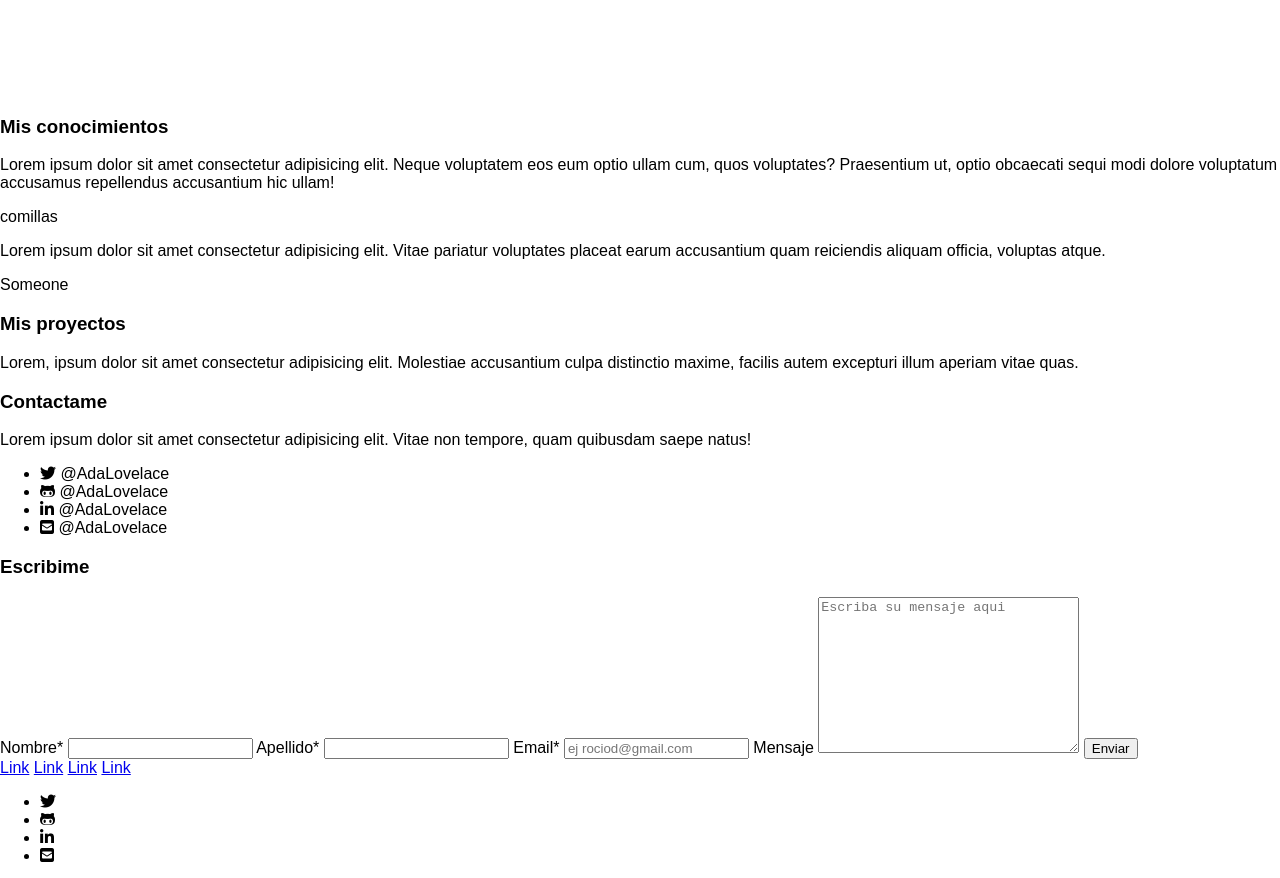
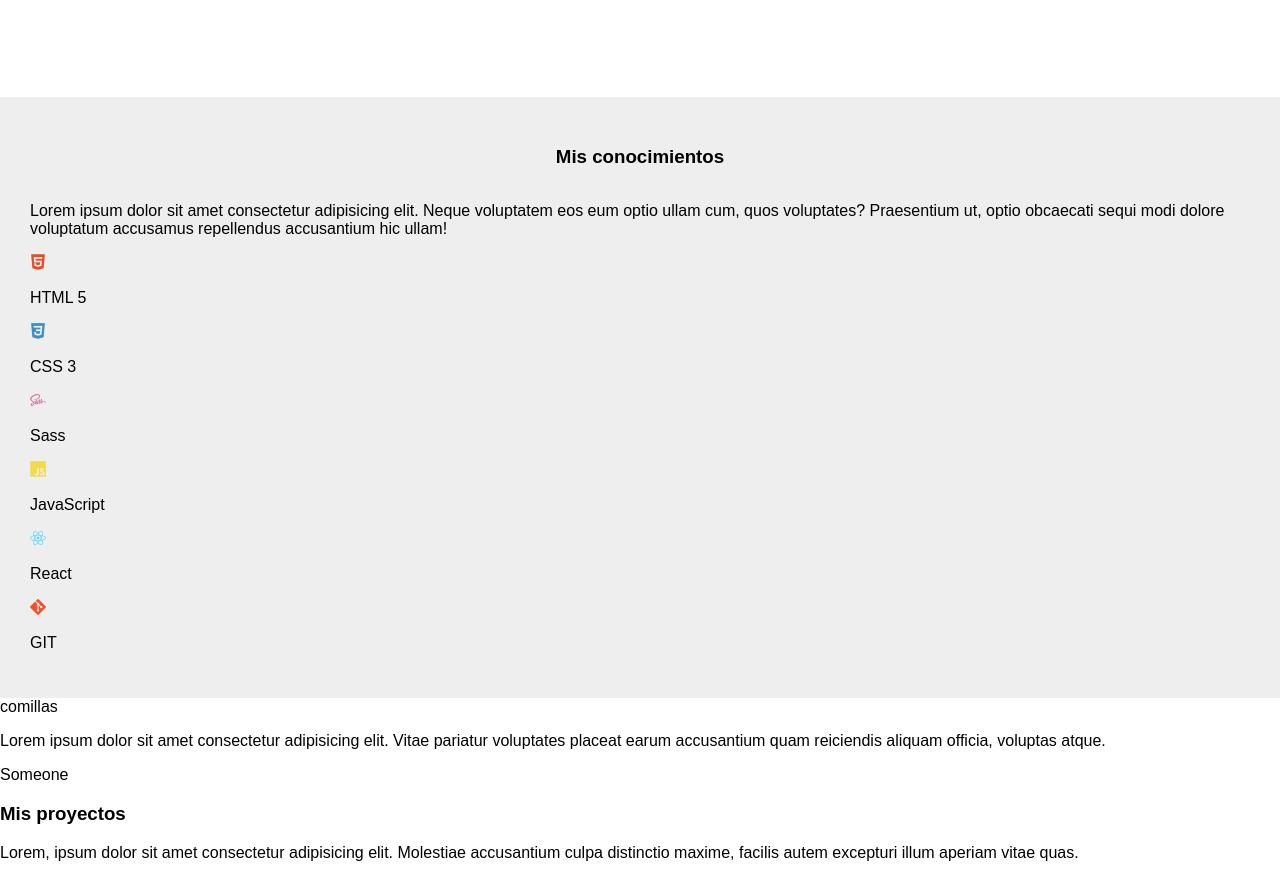
Before and after one commit to RocioDure12/Portafolio, a plain HTML site: page index.html in a window 1280 px wide. Shown: the part 548-1426 px from the top of the page. Drawn offline with nearby package versions, Linux system fonts and the light colour scheme.

Commit message:
cambios seccion sobre mi

```diff
--- a/estilos.css
+++ b/estilos.css
@@ -85,4 +85,21 @@ img{
 
     .enlace-proyectos>a{
         text-decoration: none;
+        color: white;
     }
+
+    #mis-conocimientos{
+        display: flex;
+        width: 100%;
+        flex-direction: column;
+        padding: 30px;
+        background-color: #eeeeee;
+    }
+
+    .encabezado-conocimientos{
+        display: flex;
+        flex-direction: column;
+        align-items: center;
+
+
+    }
--- a/index.html
+++ b/index.html
@@ -6,6 +6,8 @@
     <meta name="viewport" content="width=device-width, initial-scale=1.0">
     <link href="estilos.css" rel="stylesheet">
     <script src="https://kit.fontawesome.com/4856896847.js" crossorigin="anonymous"></script>
+    <link rel="stylesheet" href="https://cdn.jsdelivr.net/gh/devicons/devicon@v2.12.0/devicon.min.css">
+
     <title>Portafolio</title>
 </head>
 <body>
@@ -30,25 +32,44 @@
             <div class="imagen-portada">
                 <div><img src="undraw_remotely_2j6y (1).svg" alt="chica-trabajando"> </div>
             </div>
-
-
     </header>
     <!--FIN SECCION SOBRE MI-->
 
     <!--INICIO SECCION MIS CONOCIMIENTOS-->
     <section id="mis-conocimientos">
-        <div>
+        <div class="encabezado-conocimientos">
             <h3>Mis conocimientos</h3>
             <p>Lorem ipsum dolor sit amet consectetur adipisicing elit. Neque voluptatem eos eum optio ullam cum, quos voluptates? Praesentium ut, optio obcaecati sequi modi dolore voluptatum accusamus repellendus accusantium hic ullam!
             </p>
         </div>
 
-        <div></div>
-        <div></div>
-        <div></div>
-        <div></div>
-        <div></div>
-        <div></div>
+        <div>
+            <i class="devicon-html5-plain colored"></i>
+            <p>HTML 5</p>
+        </div>
+
+        <div>
+            <i class="devicon-css3-plain colored"></i>
+            <p>CSS 3</p>
+        </div>
+
+        <div>
+            <i class="devicon-sass-original colored"></i>
+            <p>Sass</p>
+        </div>
+
+        <div>
+            <i class="devicon-javascript-plain colored"></i>
+            <p>JavaScript</p>
+        </div>
+        <div>
+            <i class="devicon-react-original colored"></i>
+            <p>React</p>
+        </div>
+        <div>
+            <i class="devicon-git-plain colored"></i>
+            <p>GIT</p>
+        </div>
     </section>
     <!--FIN SECCION MIS CONOCIMIENTOS-->
 
```
